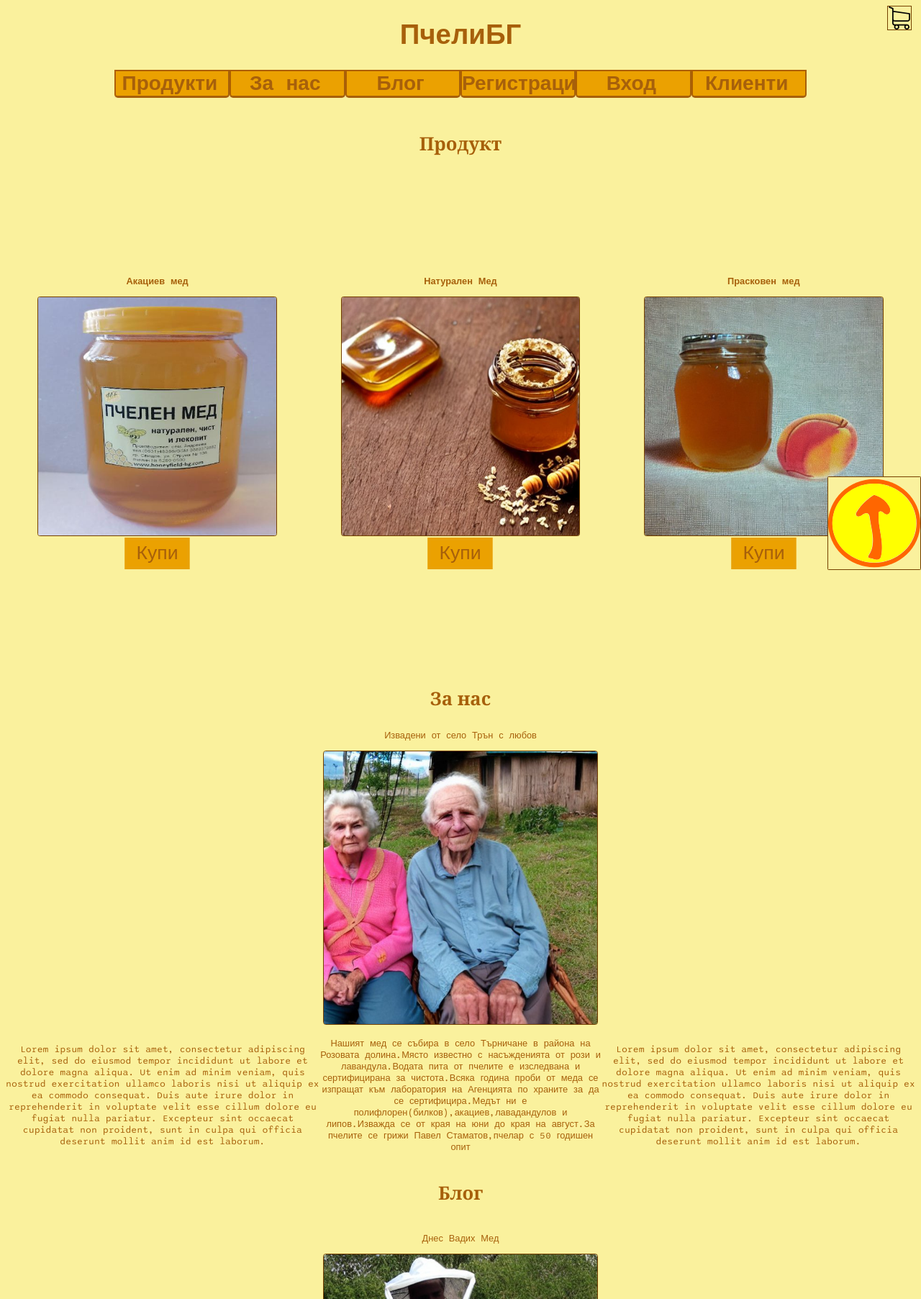
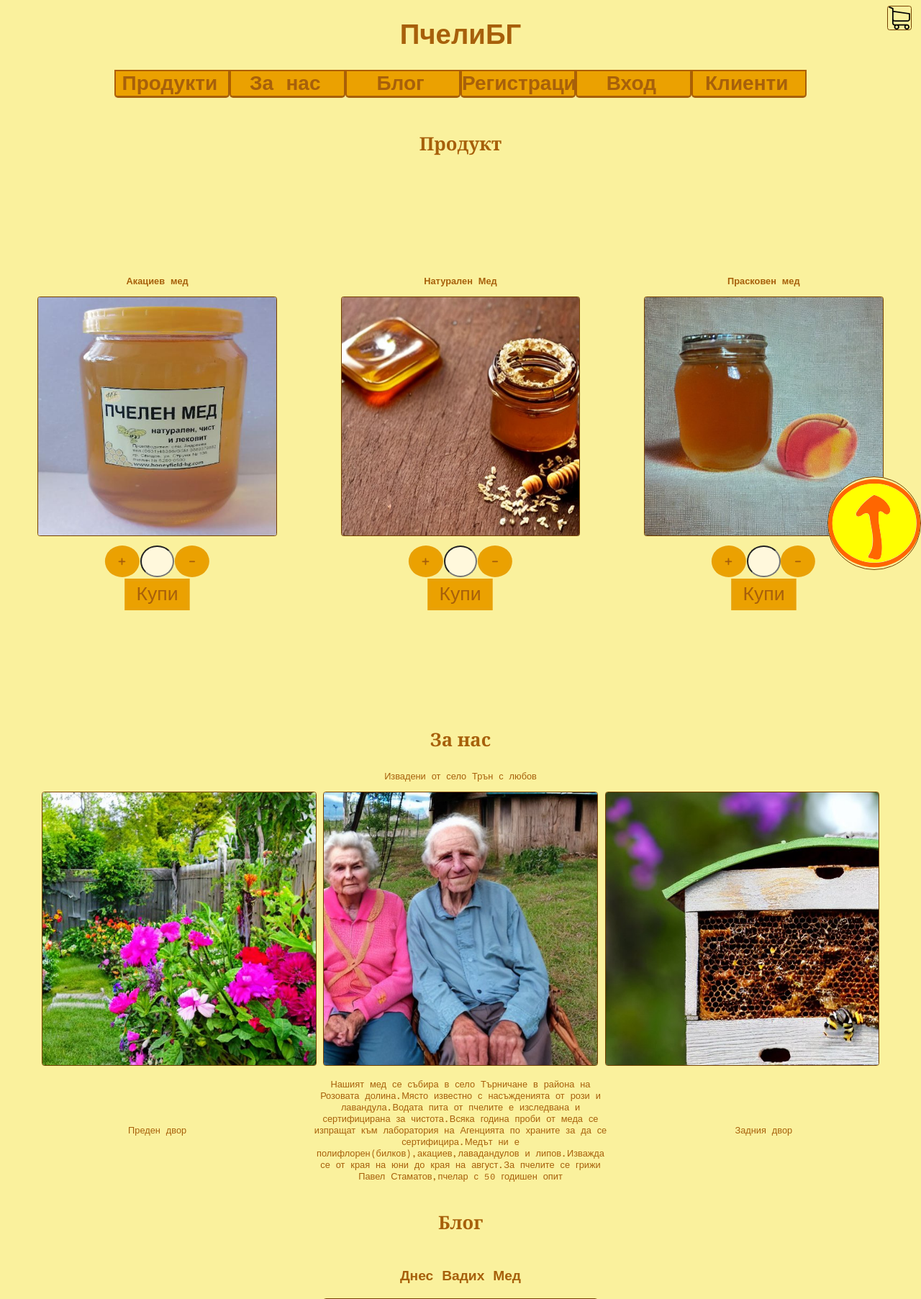
Before and after one commit to an80/an80.github.io, a PHP site: page /honey.html in a window 1280 px wide. Shown: the top 1805 px of the page at 72% size. Run offline with PHP 8.4, Linux system fonts and the light colour scheme.

Commit message:
Add files via upload

```diff
--- a/honey.css
+++ b/honey.css
@@ -18,6 +18,7 @@ img{
 }
 p{
     font-size: 1vw;
+    flex-basis: 33%;
 }
 #anc{
     font-size: 3vw;
@@ -81,6 +82,7 @@ button
     height: 10vw;
     bottom:1%;
     right: 0;
+    border-radius: 100%;
 }
 #buy_window{
     display: flex;
@@ -112,9 +114,6 @@ button
     justify-content: space-around;
     flex-direction: column;
     align-self: center;
-}
-#us_img{
-    size: 1vw;
 }
 #bee_cont{
     position: relative;
@@ -152,6 +151,7 @@ button
     height: 2.5vw;
     top:1%;
     right: 1%;
+    border-radius: 10%;
 }
 #honey_table{
     text-align: center;
@@ -173,6 +173,7 @@ button
     align-items: center;
     justify-content: space-around;
     flex-direction: row;
+    flex-basis:33%;
 }
 #imgfade{
     background-color: black;
@@ -181,3 +182,27 @@ button
     height: auto;
     position: fixed;
 }
+#blog_head{
+    font-weight: 600;
+    font-size: 1.5vw;
+}
+.incr{
+    border-radius: 100%;
+}
+#button_cover_down{
+    display: flex;
+    align-items: center;
+    justify-content: space-around;
+    flex-direction: row;
+    align-self: center;
+}
+#count{
+    margin-left: 1vw;
+    margin-right: 1vw;
+    margin-top: 1vw;
+    border-radius: 100%;
+    height: 3vw;
+    width: 3vw;
+    background-color:cornsilk;
+
+}
--- a/honey.html
+++ b/honey.html
@@ -27,22 +27,36 @@
             <p id="buy_text">
                 Акациев мед
             </p>
-            <img src="PicsArt_10-21-0.Akacia-scaled.jpg" id="buy_img" class="imeg">
-            <div id="button_cover"><button id="button">Купи</button></div>
+            <img src="PicsArt_10-21-0.Akacia-scaled.jpg" id="buy_img" class="imeg">            <div id="button_cover_down">
+            <button id="button" class="incr" id="plus">+</button>
+            <input type="text" name="count" id="count">
+            <button id="button" class="incr" id="minus">-</button>
+            </div>
+            <div id="button_cover"><button id="button" name="aka">Купи</button></div>
         </div>
         <div id="buy_window">
             <p id="buy_text">
                 Натурален Мед
             </p>
             <img src="bio.jpg" id="buy_img" class="imeg">
-            <div id="button_cover"><button id="button">Купи</button></div>
+            <div id="button_cover_down">
+                <button id="button" class="incr" id="plus">+</button>
+                <input type="text" name="count" id="count">
+                <button id="button" class="incr" id="minus">-</button>
+                </div>
+            <div id="button_cover"><button id="button" name="bio">Купи</button></div>
         </div>
         <div id="buy_window">
             <p id="buy_text">
                 Прасковен мед
             </p>
             <img src="peach honey.jpg" id="buy_img" class="imeg">
-            <div id="button_cover"><button id="button">Купи</button></div>
+            <div id="button_cover_down">
+            <button id="button" class="incr" id="plus">+</button>
+            <input type="text" name="count" id="count">
+            <button id="button" class="incr" id="minus">-</button>
+            </div>
+            <div id="button_cover"><button id="button" name="peach">Купи</button></div>
         </div>
     </div>
     <br>
@@ -50,48 +64,33 @@
     <p>
         Извадени от село Трън с любов
     </p>
-    <img src="grand.jpg" id="us_img" class="imeg">
+    <img src="flowers_backyard.jpg" class="imeg">
+    <img src="grand.jpg" class="imeg">
+    <img src="hive.jpg" class="imeg">
     <div id="lorcol">
-    <p> Lorem ipsum dolor sit amet, consectetur adipiscing elit, sed do eiusmod tempor incididunt ut labore et dolore
-        magna aliqua. Ut enim ad minim veniam, quis nostrud exercitation ullamco laboris nisi ut aliquip ex ea commodo
-        consequat. Duis aute irure dolor in reprehenderit in voluptate velit esse cillum dolore eu fugiat nulla
-        pariatur. Excepteur sint occaecat cupidatat non proident, sunt in culpa qui officia deserunt mollit anim id est
-        laborum.</p>
+    <p>Преден двор</p>
     <p>Нашият мед се събира в село Търничане в района на Розовата долина.Място известно с насъжденията от рози и лавандула.Водата пита от пчелите е изследвана и сертифицирана за чистота.Всяка година проби от меда се изпращат към лаборатория на Агенцията по храните за да се сертифицира.Медът ни е полифлорен(билков),акациев,лавадандулов и липов.Изважда се от края на юни до края на август.За пчелите се грижи Павел Стаматов,пчелар с 50 годишен опит
-        <p>    Lorem ipsum dolor sit amet, consectetur adipiscing elit, sed do eiusmod tempor incididunt ut labore et dolore magna aliqua. Ut enim ad minim veniam, quis nostrud exercitation ullamco laboris nisi ut aliquip ex ea commodo consequat. Duis aute irure dolor in reprehenderit in voluptate velit esse cillum dolore eu fugiat nulla pariatur. Excepteur sint occaecat cupidatat non proident, sunt in culpa qui officia deserunt mollit anim id est laborum.</p>
-        </div>
+        <p>Задния двор</p>
+    </div>
     <div id="blog">
         <p class="titles">Блог</p>
-        <p>Днес Вадих Мед</p>
+        <p id="blog_head">Днес Вадих Мед</p>
         <img src="beekeeper.jpg" class="imeg">
         <div id="lorcol">
-            <p> Lorem ipsum dolor sit amet, consectetur adipiscing elit, sed do eiusmod tempor incididunt ut labore et dolore
-                magna aliqua. Ut enim ad minim veniam, quis nostrud exercitation ullamco laboris nisi ut aliquip ex ea commodo
-                consequat. Duis aute irure dolor in reprehenderit in voluptate velit esse cillum dolore eu fugiat nulla
-                pariatur. Excepteur sint occaecat cupidatat non proident, sunt in culpa qui officia deserunt mollit anim id est
-                laborum.</p>
-                <p>    Lorem ipsum dolor sit amet, consectetur adipiscing elit, sed do eiusmod tempor incididunt ut labore et dolore magna aliqua. Ut enim ad minim veniam, quis nostrud exercitation ullamco laboris nisi ut aliquip ex ea commodo consequat. Duis aute irure dolor in reprehenderit in voluptate velit esse cillum dolore eu fugiat nulla pariatur. Excepteur sint occaecat cupidatat non proident, sunt in culpa qui officia deserunt mollit anim id est laborum.</p>
-                <p>    Lorem ipsum dolor sit amet, consectetur adipiscing elit, sed do eiusmod tempor incididunt ut labore et dolore magna aliqua. Ut enim ad minim veniam, quis nostrud exercitation ullamco laboris nisi ut aliquip ex ea commodo consequat. Duis aute irure dolor in reprehenderit in voluptate velit esse cillum dolore eu fugiat nulla pariatur. Excepteur sint occaecat cupidatat non proident, sunt in culpa qui officia deserunt mollit anim id est laborum.</p>
+            <p> Хванат в действие</p>
+                <p>Вадене на мед</p>
+                <p>Пълнене на пчелина</p>
                 </div>
-        <p>Днес Пробвах Пчела</p>
+        <p id="blog_head"> Днес Пробвах Пчела</p>
         <img src="bee_eat.jpg" class="imeg">
         <div id="lorcol">
-            <p> Lorem ipsum dolor sit amet, consectetur adipiscing elit, sed do eiusmod tempor incididunt ut labore et dolore
-                magna aliqua. Ut enim ad minim veniam, quis nostrud exercitation ullamco laboris nisi ut aliquip ex ea commodo
-                consequat. Duis aute irure dolor in reprehenderit in voluptate velit esse cillum dolore eu fugiat nulla
-                pariatur. Excepteur sint occaecat cupidatat non proident, sunt in culpa qui officia deserunt mollit anim id est
-                laborum.</p>
-                <p>    Lorem ipsum dolor sit amet, consectetur adipiscing elit, sed do eiusmod tempor incididunt ut labore et dolore magna aliqua. Ut enim ad minim veniam, quis nostrud exercitation ullamco laboris nisi ut aliquip ex ea commodo consequat. Duis aute irure dolor in reprehenderit in voluptate velit esse cillum dolore eu fugiat nulla pariatur. Excepteur sint occaecat cupidatat non proident, sunt in culpa qui officia deserunt mollit anim id est laborum.</p>
-                <p>    Lorem ipsum dolor sit amet, consectetur adipiscing elit, sed do eiusmod tempor incididunt ut labore et dolore magna aliqua. Ut enim ad minim veniam, quis nostrud exercitation ullamco laboris nisi ut aliquip ex ea commodo consequat. Duis aute irure dolor in reprehenderit in voluptate velit esse cillum dolore eu fugiat nulla pariatur. Excepteur sint occaecat cupidatat non proident, sunt in culpa qui officia deserunt mollit anim id est laborum.</p>
+            <p>С вкус на болка</p>
+                <p>И пчелите имат хранителна стойност</p>
+                <p>Меда също</p>
                 </div>
     </div>
     <a href="#anc"><img id="up" src="arrow.svg"></a>
     <a href="login.php"><img src="shopping-cart-svgrepo-com.svg" id="cart"></a>
-    <template>
-        <div id="imgfade">
-            <p>hi</p>
-        </div>
-    </template>
     <script src="honey.js" async defer></script>
 </body>
 
```
Also changed, not shown: Huney_register.css (+13 -17 lines), form.html (added, +49 -0 lines), honey.js (+46 -3 lines), flowers_backyard.jpg (added), hive.jpg (added).
